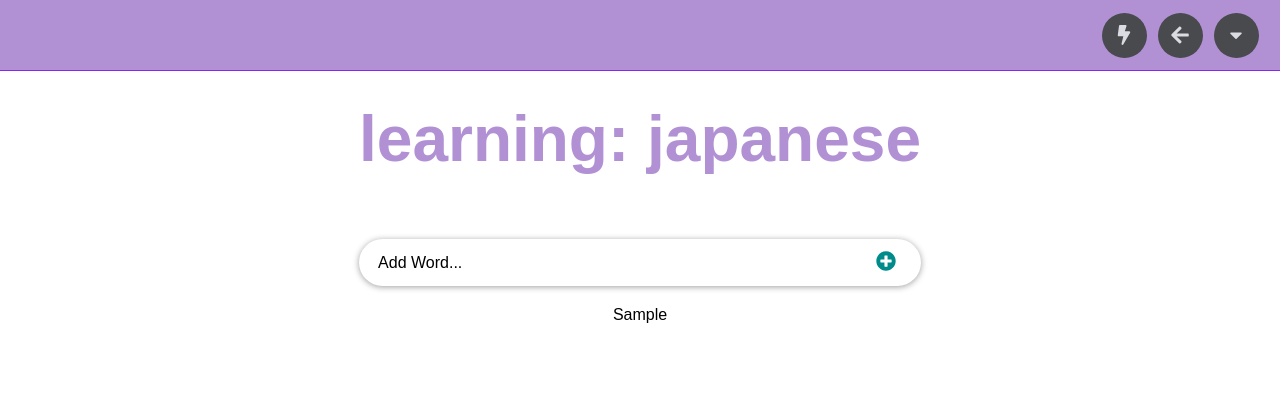
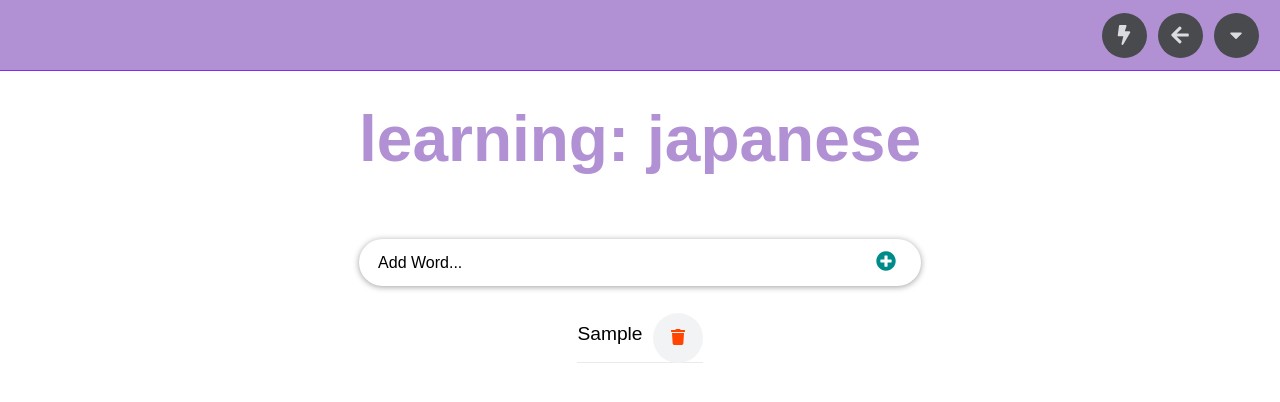
Before and after one commit to joser1996/lango-client-deploy, a React (Create React App) app: page / in a window 1280 px wide. Both pictures are taken after typing "Sample" into the empty fields and a click on the button 885 px from the left and 261 px from the top of the page. Shown: the top 402 px of the page. Built offline with nearby package versions, Linux system fonts and the light colour scheme; no server answers.

Commit message:
Deleting words now seems to be working; need to hook up to backend to get translated word

```diff
--- a/src/components/EditBody/EditBody.js
+++ b/src/components/EditBody/EditBody.js
@@ -18,11 +18,30 @@ export default function EditBody() {
         setWords([...words, newWord]);
     };
 
+    const updateWord = (updatedWord, id) => {
+        setWords(
+            words.map(word => {
+                if (word.id === id) {
+                    word.word = updatedWord;
+                }
+                return word;
+            })
+        );
+    };
+
+    const deleteWord = (id) => {
+        setWords([
+            ...words.filter( word => {
+                return word.id !== id
+            })
+        ]);
+    };
+
     return (
         <div className={Styles.editBody}>
             <Header language={"Japanese"}/>
             <InputWord addWord={addBufferedWord}/>
-            <WordList words={words}/>
+            <WordList words={words} updateWord={updateWord} deleteWord={deleteWord}/>
         </div>
     )
 }
--- a/src/components/WordItem/WordItem.js
+++ b/src/components/WordItem/WordItem.js
@@ -1,9 +1,50 @@
-import React from 'react'
+import React, { useState }from 'react'
+import { FaTrash } from 'react-icons/fa'
+import Styles from './WordItem.module.css'
 
 export default function WordItem(props) {
+
+    const [editing, setEditing] = useState(false)
+
+    const handleEditing = () => {
+        setEditing(true);
+    };
+
+    const handleUpdateDown = (event) => {
+        if (event.key === "Enter") {
+            setEditing(false);
+        }
+    };
+
+    let viewMode = {}
+    let editMode = {}
+
+    if (editing) {
+        viewMode.display = 'none';
+    } else {
+        editMode.display = 'none';
+    }
+    const word = props.word.word;
+    const id = props.word.id;
+
     return (
-        <li>
-            {props.word.word}
+        <li className={Styles.item}>
+            <div style={viewMode} onDoubleClick={handleEditing}>
+                <button onClick={() => props.deleteWord(id)}>
+                    <FaTrash
+                        style={{ color: "orangered", fontSize: "16px" }}
+                    />
+                </button>
+                <span>{props.word.word}</span>
+            </div>
+            <input
+                type="text"
+                style={editMode}
+                className={Styles.textInput}
+                value={word}
+                onChange={e => {props.updateWord(e.target.value, id)}}
+                onKeyDown={handleUpdateDown}
+            />
         </li>
     )
 }
--- /dev/null
+++ b/src/components/WordItem/WordItem.module.css
@@ -0,0 +1,23 @@
+.textInput {
+
+}
+
+.item {
+    font-size: 1.2rem;
+    list-style-type: none;
+    padding: 17px 0px;
+    border-bottom: 1px solid #eaeaea;
+}
+
+.item button {
+    font-size: 13px;
+    background: #f1f3f4;
+    border: none;
+    cursor: pointer;
+    float: right;
+    outline: none;
+    border-radius: 100px;
+    height: 50px;
+    width: 50px;
+    margin: -10px 0 0 10px;
+}
--- a/src/components/WordList/WordList.js
+++ b/src/components/WordList/WordList.js
@@ -8,6 +8,8 @@ export default function WordList(props) {
                 <WordItem
                     key={word.id}
                     word={word}
+                    updateWord={props.updateWord}
+                    deleteWord={props.deleteWord}
                 />
             ))}
         </ul>
```
